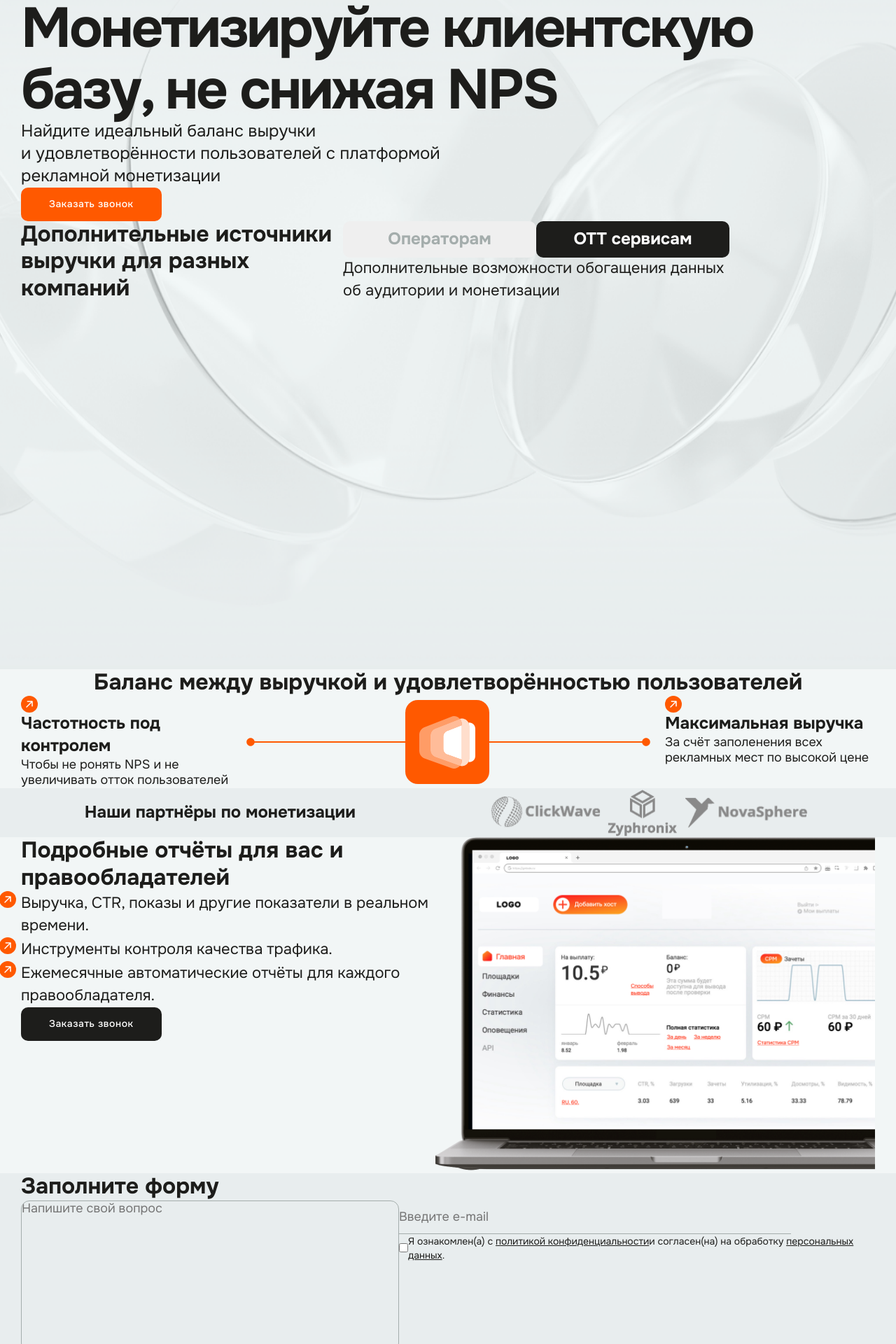
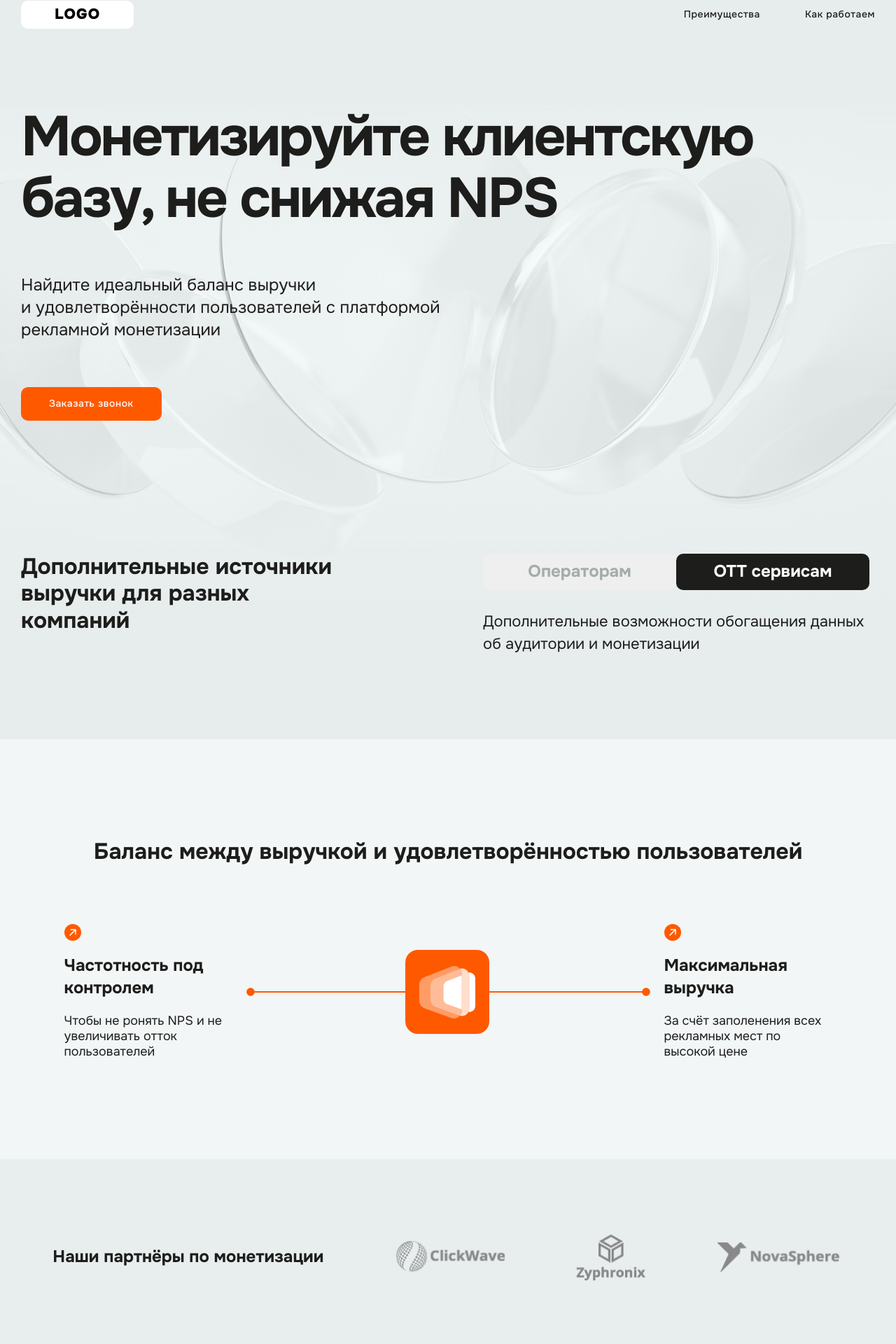
Before and after one commit to Tabarzin/getshop, a Next.js app in the folder getshop/: page / in a window 1280 px wide. Shown: the part 44-1964 px from the top of the page at 70% size. Built offline with nearby package versions, Linux system fonts and the light colour scheme.

Commit message:
refactor: refactor layout

```diff
--- a/getshop/src/app/page.module.css
+++ b/getshop/src/app/page.module.css
@@ -11,10 +11,10 @@
 .wrapper {
   background-image: url("../assets/images/bg.png");
   background-position: center;
-  background-size: cover;
+  background-size: contain;
   background-repeat: no-repeat;
   background-color: #e7eded;
-  height: 1000px;
+  height: 1100px;
 }
 
 .container {
--- a/getshop/src/components/Balance/Balance.module.css
+++ b/getshop/src/components/Balance/Balance.module.css
@@ -1,9 +1,16 @@
 .balance_wrapper {
   background-color: var(--gray04);
+  height: 600px;
+  display: flex;
+  align-items: center;
 }
 .balance {
   max-width: 1220px;
   margin: 0 auto;
+  height: 400px;
+  display: flex;
+  flex-direction: column;
+  justify-content: space-around;
 }
 
 .balance_title {
@@ -18,11 +25,14 @@
 .balance_text_block {
   display: flex;
   justify-content: space-between;
+  align-items: center;
+  gap: 20px;
 }
 .text_column {
   display: flex;
   flex-direction: column;
-  max-width: 300px;
+  width: 240px;
+  gap: 20px;
 }
 .text_column_title {
   font-family: var(--font-primary);
--- a/getshop/src/components/ContactForm/ContactForm.js
+++ b/getshop/src/components/ContactForm/ContactForm.js
@@ -1,4 +1,5 @@
 import styles from "./ContactForm.module.css";
+import Button from "../Button/Button";
 
 const ContactForm = () => {
   return (
@@ -27,9 +28,9 @@ const ContactForm = () => {
                 <a href="#" style={{ textDecoration: "underline" }}>
                   персональных данных
                 </a>
-                .
               </label>
             </div>
+            <Button color="secondary">Отправить</Button>
           </div>
         </div>
       </div>
--- a/getshop/src/components/ContactForm/ContactForm.module.css
+++ b/getshop/src/components/ContactForm/ContactForm.module.css
@@ -1,10 +1,18 @@
 .form_wrapper {
   background-color: var(--gray03);
+
+  display: flex;
+  align-items: center;
+  height: 600px;
 }
 
 .form {
   max-width: 1220px;
   margin: 0 auto;
+  display: flex;
+  flex-direction: column;
+  justify-content: space-between;
+  height: 330px;
 }
 
 .form_title {
@@ -17,6 +25,7 @@
 
 .form_input_block {
   display: flex;
+  gap: 30px;
 }
 
 .form_textarea {
@@ -30,11 +39,13 @@
   line-height: 122%;
   color: var(--black);
   background-color: var(--gray03);
+  padding: 20px;
 }
 
 .inputs {
   display: flex;
   flex-direction: column;
+  justify-content: space-between;
 }
 
 .form_input {
@@ -58,4 +69,5 @@
   font-size: 14px;
   line-height: 143%;
   color: var(--black);
+  gap: 20px;
 }
--- a/getshop/src/components/Header/Header.module.css
+++ b/getshop/src/components/Header/Header.module.css
@@ -4,6 +4,8 @@
   align-items: center;
   max-width: 1220px;
   margin: 0 auto;
+  padding-top: 45px;
+  padding-bottom: 110px;
 }
 
 .nav {
--- a/getshop/src/components/Hero/Hero.module.css
+++ b/getshop/src/components/Hero/Hero.module.css
@@ -4,6 +4,9 @@
   align-items: flex-start;
   max-width: 1220px;
   margin: 0 auto;
+  gap: 65px;
+  height: 440px;
+  margin-bottom: 200px;
 }
 
 .hero_title {
--- a/getshop/src/components/Partners/Partners.js
+++ b/getshop/src/components/Partners/Partners.js
@@ -9,11 +9,10 @@ const Partners = () => {
     <section className={styles.partners_wrapper}>
       <div className={styles.partners}>
         <h2 className={styles.partners_title}>Наши партнёры по монетизации</h2>
-        <div className={styles.logos}>
-          <Image src={clickwave} alt="Clickwave Logo" width={177} height={54} />
-          <Image src={zy} alt="Zypth Logo" width={102} height={70} />
-          <Image src={nova} alt="Novasphere Logo" width={191} height={60} />
-        </div>
+
+        <Image src={clickwave} alt="Clickwave Logo" width={177} height={54} />
+        <Image src={zy} alt="Zypth Logo" width={102} height={70} />
+        <Image src={nova} alt="Novasphere Logo" width={191} height={60} />
       </div>
     </section>
   );
--- a/getshop/src/components/Partners/Partners.module.css
+++ b/getshop/src/components/Partners/Partners.module.css
@@ -1,11 +1,13 @@
 .partners_wrapper {
   background-color: var(--gray03);
+  height: 280px;
+  display: flex;
 }
 .partners {
   display: flex;
   align-items: center;
   justify-content: space-around;
-  max-width: 1220px;
+  width: 1220px;
   margin: 0 auto;
 }
 .partners_title {
--- a/getshop/src/components/Reports/Reports.module.css
+++ b/getshop/src/components/Reports/Reports.module.css
@@ -1,10 +1,21 @@
 .reports_wrapper {
   background: var(--gray04);
+  height: 650px;
+  display: flex;
+  align-items: center;
 }
 .reports {
   display: flex;
-  max-width: 1220px;
+
   margin: 0 auto;
+}
+
+.reports_text_block {
+  display: flex;
+  flex-direction: column;
+  justify-content: space-between;
+  align-items: flex-start;
+  padding-left: 20px;
 }
 
 .reports_title {
@@ -22,4 +33,8 @@
   font-size: 22px;
   line-height: 145%;
   color: var(--black);
+  padding-left: 35px;
+  display: flex;
+  flex-direction: column;
+  gap: 15px;
 }
--- a/getshop/src/components/Tabs/Tabs.module.css
+++ b/getshop/src/components/Tabs/Tabs.module.css
@@ -1,5 +1,8 @@
 .tabs_container {
   width: 560px;
+  display: flex;
+  flex-direction: column;
+  gap: 30px;
 }
 
 .tab_button {
--- a/getshop/src/components/TabsBlock/TabsBlock.module.css
+++ b/getshop/src/components/TabsBlock/TabsBlock.module.css
@@ -2,6 +2,7 @@
   display: flex;
   max-width: 1220px;
   margin: 0 auto;
+  justify-content: space-between;
 }
 
 .tabsblock_text {
```
